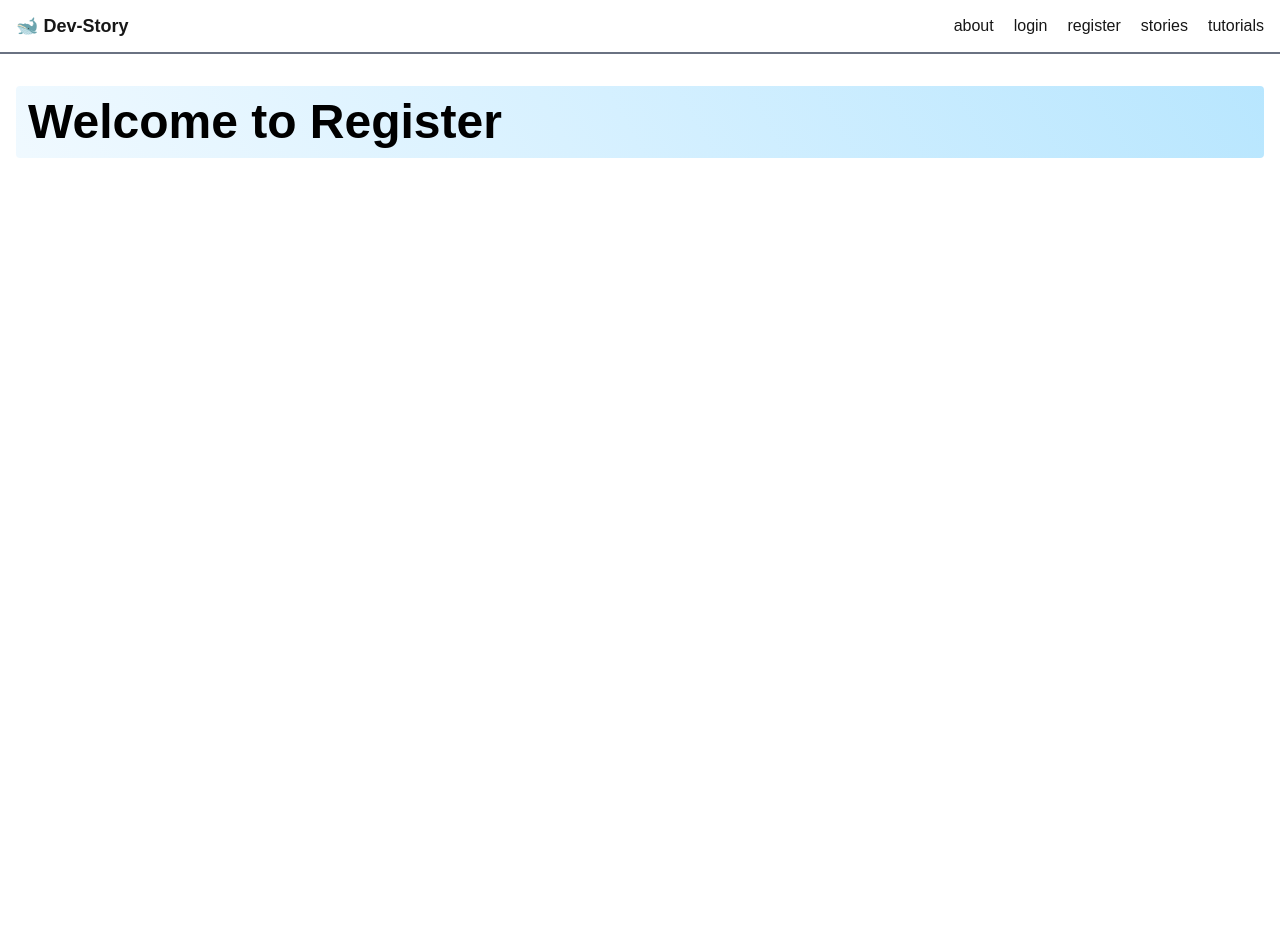
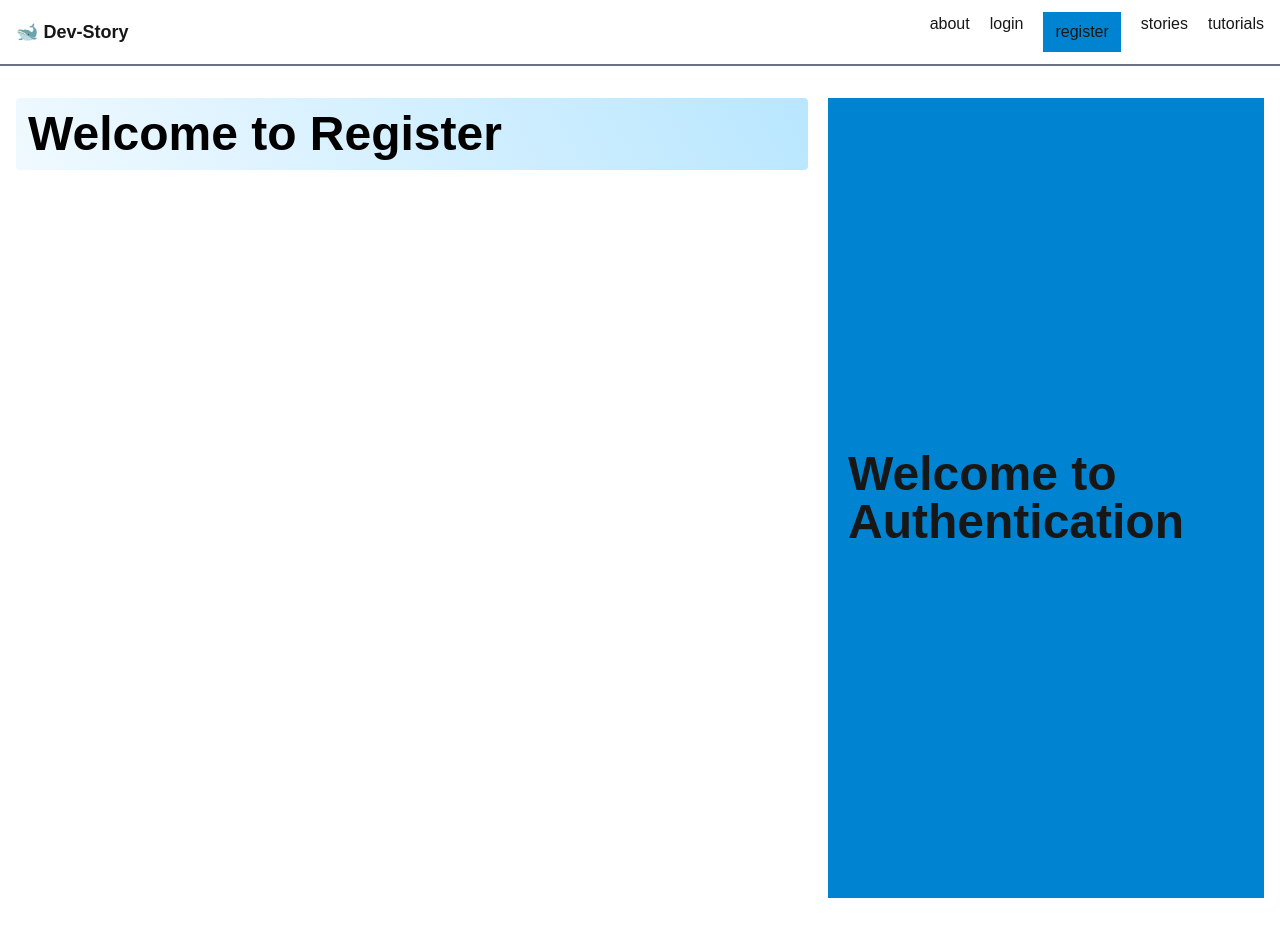
Before and after one commit to nafisadman/hello-next, a Next.js app: page /register in a window 1280 px wide. Before the commit the page ends 800 px from the top, so only its background shows below. Built offline with nearby package versions, Linux system fonts and the light colour scheme.

Commit message:
Handle Conditional Layouts , active links , loading and not-found

```diff
--- /dev/null
+++ b/src/app/(auth)/layout.jsx
@@ -0,0 +1,16 @@
+import React from "react";
+
+const AuthLayout = ({ children }) => {
+  return (
+    <div className="flex min-h-screen gap-5">
+      <div className="flex-2">{children}</div>
+      <div className="flex-1 bg-sky-600 p-5 flex justify-center items-center">
+        <h2 className="text-5xl font-bold">
+            Welcome to Authentication
+        </h2>
+      </div>
+    </div>
+  );
+};
+
+export default AuthLayout;
--- a/src/app/dashboard/layout.jsx
+++ b/src/app/dashboard/layout.jsx
@@ -5,11 +5,28 @@ const DashboardLayout = ({ children }) => {
   return (
     <div className="grid grid-cols-12 gap-5 min-h-screen">
       <div className="col-span-3 border-r-2">
-        <h2 className="text-2xl">Navigation</h2>
+        <Link href="/" className="text-lg font-semibold">
+          🐋 Dev-Story
+        </Link>
         <div className="flex flex-col gap-5 mt-5">
-            <Link className="py-2 px-4 bg-gray-900 w-full rounded" href={"/add-story"}>Add Story</Link>
-            <Link className="py-2 px-4 bg-gray-900 w-full rounded" href={"/my-profile"}>My Profile</Link>
-            <Link className="py-2 px-4 bg-gray-900 w-full rounded" href={"/settings"}>Settings</Link>
+          <Link
+            className="py-2 px-4 bg-gray-900 w-full rounded"
+            href={"/add-story"}
+          >
+            Add Story
+          </Link>
+          <Link
+            className="py-2 px-4 bg-gray-900 w-full rounded"
+            href={"/my-profile"}
+          >
+            My Profile
+          </Link>
+          <Link
+            className="py-2 px-4 bg-gray-900 w-full rounded"
+            href={"/settings"}
+          >
+            Settings
+          </Link>
         </div>
       </div>
       <div className="col-span-9">{children}</div>
--- /dev/null
+++ b/src/app/loading.jsx
@@ -0,0 +1,13 @@
+import Link from "next/link";
+import React from "react";
+
+const loading = () => {
+  return (
+    <div className="min-h-screen flex justify-center items-center text-8xl">
+      <h2>L</h2> <span className="animate-spin">⭐</span>
+      <h2>ading</h2>
+    </div>
+  );
+};
+
+export default loading;
--- /dev/null
+++ b/src/app/not-found.jsx
@@ -0,0 +1,15 @@
+import Link from "next/link";
+import React from "react";
+
+const NotFound404 = () => {
+  return (
+    <div className="min-h-screen flex justify-center items-center flex-col gap-5">
+      <h2>404 | Your Page Not Found | Damnnn</h2>
+      <Link href={"/"} className="underline">
+        Go to Home
+      </Link>
+    </div>
+  );
+};
+
+export default NotFound404;
--- /dev/null
+++ b/src/app/tutorials/[[...slug]]/page.jsx
@@ -0,0 +1,24 @@
+import Title from "@/components/Title";
+import React from "react";
+
+const TutorialPage = async ({ params }) => {
+  const { slug } = await params;
+  const [technology, topic, page_no, subject] = slug || [];
+
+  console.log(slug);
+
+  return (
+    <div>
+      <siv>Deleted tutorials page</siv>
+      <Title>{technology} tutorials</Title>
+      <h2>{topic}</h2> <hr />
+      <div className="flex justify-between">
+        <h3 className="font-bold">{subject}</h3>
+        <p>Page no: {page_no}</p>
+      </div>
+      This is tutorials page
+    </div>
+  );
+};
+
+export default TutorialPage;
--- a/src/app/tutorials/page.jsx
+++ /dev/null
@@ -1,12 +0,0 @@
-import Title from '@/components/Title';
-import React from 'react';
-
-const Tutorials = () => {
-    return (
-        <div>
-            <Title>Welcome to Tutorials</Title>
-        </div>
-    );
-};
-
-export default Tutorials;
--- a/src/components/Header.jsx
+++ b/src/components/Header.jsx
@@ -1,17 +1,25 @@
+"use client";
 import Link from "next/link";
+import { usePathname } from "next/navigation";
 import React from "react";
+import NavLink from "./NavLink";
 
 const Header = () => {
+  const pathName = usePathname();
+  console.log(pathName);
+  if (pathName.startsWith("/dashboard")) return <></>;
   return (
     <header className="px-4 py-3 border-b-2 border-gray-500 flex justify-between items-center">
-      <Link href="/" className="text-lg font-semibold">🐋 Dev-Story</Link>
+      <Link href="/" className="text-lg font-semibold">
+        🐋 Dev-Story
+      </Link>
 
-      <nav className="space-x-5">
-        <Link href="/about">about</Link>
-        <Link href="/login">login</Link>
-        <Link href="/register">register</Link>
-        <Link href="/stories">stories</Link>
-        <Link href="/tutorials">tutorials</Link>
+      <nav className="space-x-5 flex">
+        <NavLink href="/about">about</NavLink>
+        <NavLink href="/login">login</NavLink>
+        <NavLink href="/register">register</NavLink>
+        <NavLink href="/stories">stories</NavLink>
+        <NavLink href="/tutorials">tutorials</NavLink>
       </nav>
     </header>
   );
--- /dev/null
+++ b/src/components/NavLink.jsx
@@ -0,0 +1,17 @@
+import Link from "next/link";
+import { usePathname } from "next/navigation";
+import React from "react";
+
+const NavLink = ({ href, children }) => {
+  const pathName = usePathname();
+  return (
+    <Link
+      className={`${pathName.startsWith(href) && "bg-sky-600 py-2 px-3"}`}
+      href={href}
+    >
+      {children}
+    </Link>
+  );
+};
+
+export default NavLink;
```
